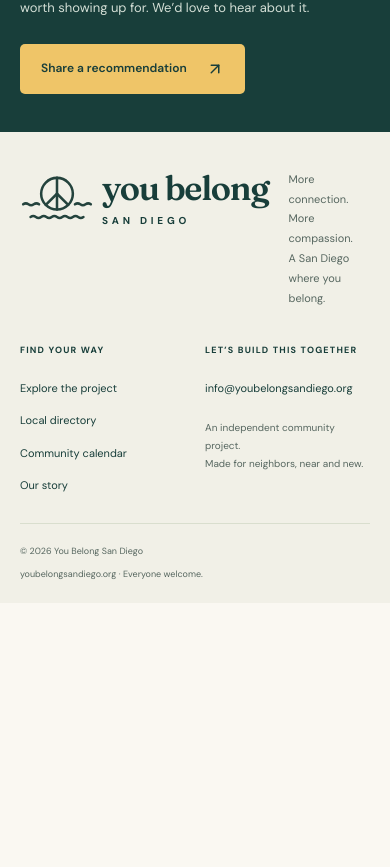
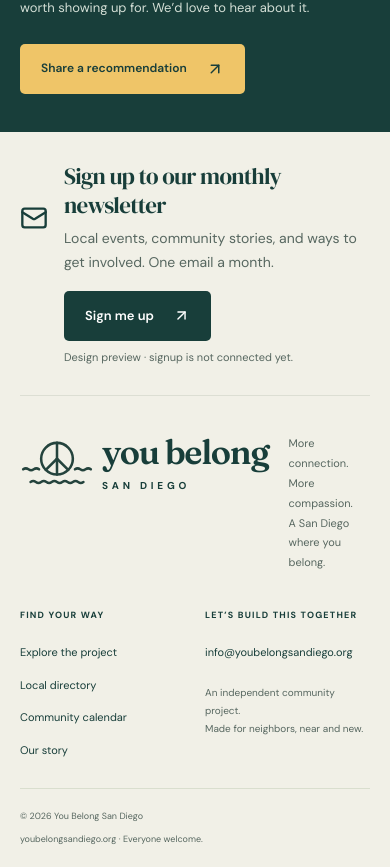
Before and after one commit to avafrohna/you-belong, a React (Vite) app: page / in a window 390 px wide. Shown: the part 2974-3841 px from the top of the page. Before the commit the page ends 3577 px from the top, so only its background shows below. Built offline with nearby package versions, Linux system fonts and the light colour scheme.

Commit message:
Prepare newsletter signup and add License to Freedom

```diff
--- a/src/App.jsx
+++ b/src/App.jsx
@@ -22,6 +22,7 @@ import {
 
 import { communityFacts } from "./data/community-facts.js";
 import { LocalHighlights } from "./components/LocalHighlights.jsx";
+import { NewsletterSignup } from "./components/NewsletterSignup.jsx";
 
 const email = "info@youbelongsandiego.org";
 const sections = [
@@ -776,6 +777,7 @@ function NotFoundPage() {
 function SiteFooter() {
   return (
     <footer className="site-footer">
+      <NewsletterSignup />
       <div className="section-shell footer-grid">
         <div>
           <Brand footer />
--- /dev/null
+++ b/src/components/NewsletterSignup.jsx
@@ -0,0 +1,36 @@
+import { useEffect, useState } from "react";
+import { ArrowUpRight, Mail } from "lucide-react";
+import { newsletterSignupUrl } from "../data/newsletter.js";
+
+export function NewsletterSignup() {
+  const [preview, setPreview] = useState(false);
+  useEffect(() => {
+    if (import.meta.env.DEV) setPreview(true);
+  }, []);
+
+  if (!newsletterSignupUrl && !preview) return null;
+
+  return (
+    <section className="section-shell newsletter-signup" aria-labelledby="newsletter-title">
+      <Mail size={28} aria-hidden="true" />
+      <div className="newsletter-copy">
+        <h2 id="newsletter-title">Sign up to our monthly newsletter</h2>
+        <p>Local events, community stories, and ways to get involved. One email a month.</p>
+      </div>
+      <div className="newsletter-action">
+        {newsletterSignupUrl ? (
+          <a className="button primary" href={newsletterSignupUrl}>
+            Sign me up <ArrowUpRight size={17} aria-hidden="true" />
+          </a>
+        ) : (
+          <>
+            <button className="button primary" type="button" disabled aria-describedby="newsletter-preview-note">
+              Sign me up <ArrowUpRight size={17} aria-hidden="true" />
+            </button>
+            <small id="newsletter-preview-note">Design preview · signup is not connected yet.</small>
+          </>
+        )}
+      </div>
+    </section>
+  );
+}
--- /dev/null
+++ b/src/data/newsletter.js
@@ -0,0 +1,3 @@
+// Paste the newsletter provider's public signup-form Share URL here after setup.
+// This is a public link, never an API key. Empty keeps signup off the live site.
+export const newsletterSignupUrl = "";
--- a/src/data/organizations.js
+++ b/src/data/organizations.js
@@ -170,6 +170,20 @@ export const communityOrganizations = [
     "reviewedAt": "2026-09-25"
   },
   {
+    "id": "license-to-freedom",
+    "name": "License to Freedom",
+    "description": "Based in El Cajon, License to Freedom supports refugee and immigrant communities across San Diego County. Its work includes domestic violence advocacy, mental health counseling, legal aid, housing support, and youth and family programs. It helps survivors and families build safety, independence, and community connections.",
+    "sectionIds": [
+      "rights-action",
+      "united-neighborhoods"
+    ],
+    "primarySectionId": "rights-action",
+    "website": "https://licensetofreedom.org/",
+    "organizationType": "Local community organization based in El Cajon",
+    "profileSourceUrl": "https://licensetofreedom.org/about-us/",
+    "reviewedAt": "2026-09-30"
+  },
+  {
     "id": "media-arts-center-san-diego",
     "name": "Media Arts Center San Diego",
     "description": "Media Arts Center San Diego expands access to filmmaking, creative learning, and community storytelling. Its programs include youth media education, Digital Gym Cinema, and the San Diego Latino Film Festival, creating space for underrepresented voices and shared cultural experiences.",
--- a/src/styles.css
+++ b/src/styles.css
@@ -1035,6 +1035,37 @@ select {
 }
 .site-footer {
   background: #f1f0e7;
+}
+.newsletter-signup {
+  display: flex;
+  align-items: center;
+  gap: 22px;
+  padding-block: 30px;
+  border-bottom: 1px solid var(--line);
+}
+.newsletter-copy { flex: 1; }
+.newsletter-copy h2 { font-size: 25px; line-height: 1.25; }
+.newsletter-copy p {
+  color: var(--muted);
+  font-size: 14px;
+  line-height: 1.7;
+  margin-top: 8px;
+}
+.newsletter-action { flex-shrink: 0; }
+.newsletter-action small {
+  display: block;
+  max-width: 180px;
+  margin-top: 8px;
+  font-size: 11px;
+  line-height: 1.5;
+  color: var(--muted);
+}
+@media (max-width: 800px) {
+  .newsletter-signup { flex-wrap: wrap; gap: 16px; }
+  .newsletter-copy { flex-basis: calc(100% - 44px); }
+  .newsletter-copy h2 { font-size: 23px; }
+  .newsletter-action { margin-left: 44px; }
+  .newsletter-action small { max-width: none; }
 }
 .footer-grid {
   display: grid;
```
Also changed, not shown: 3 other files (tests, documents, lock files or other folders).
